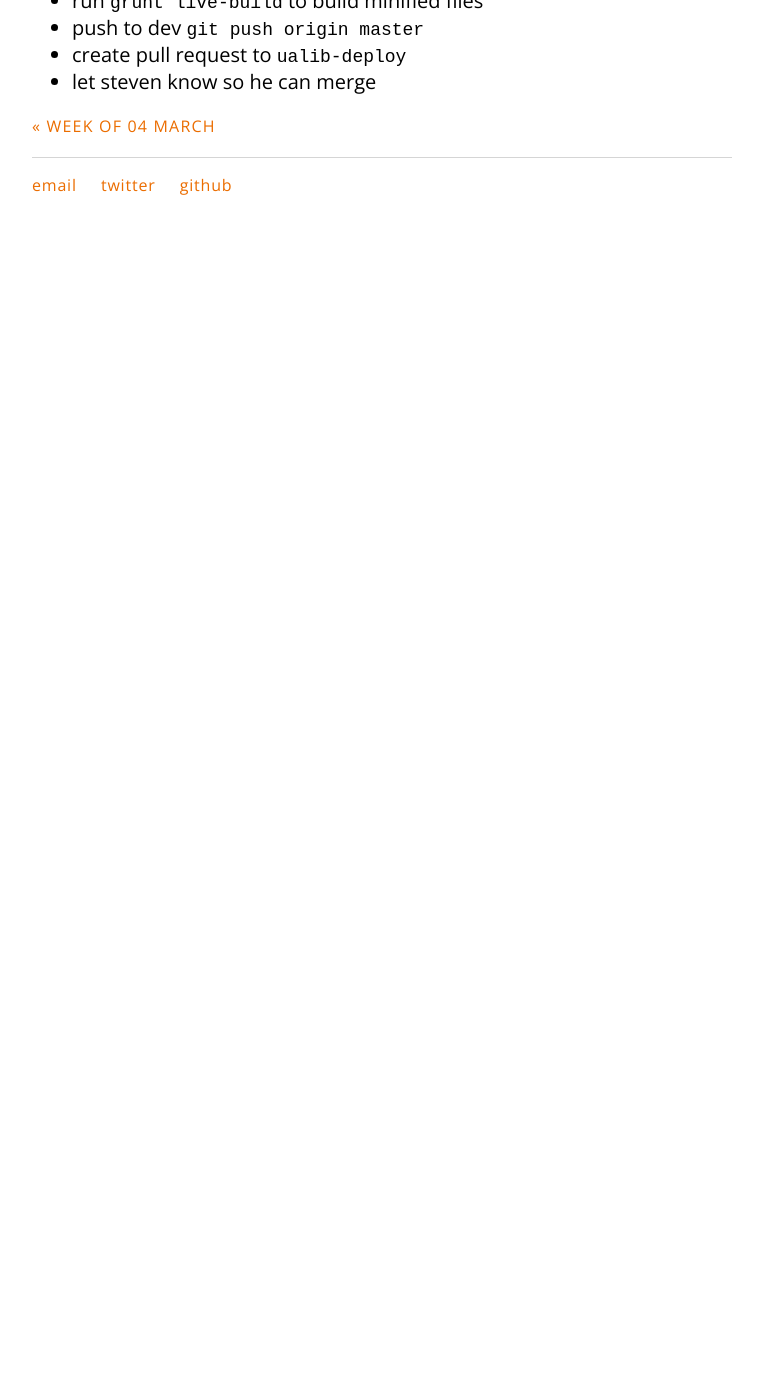
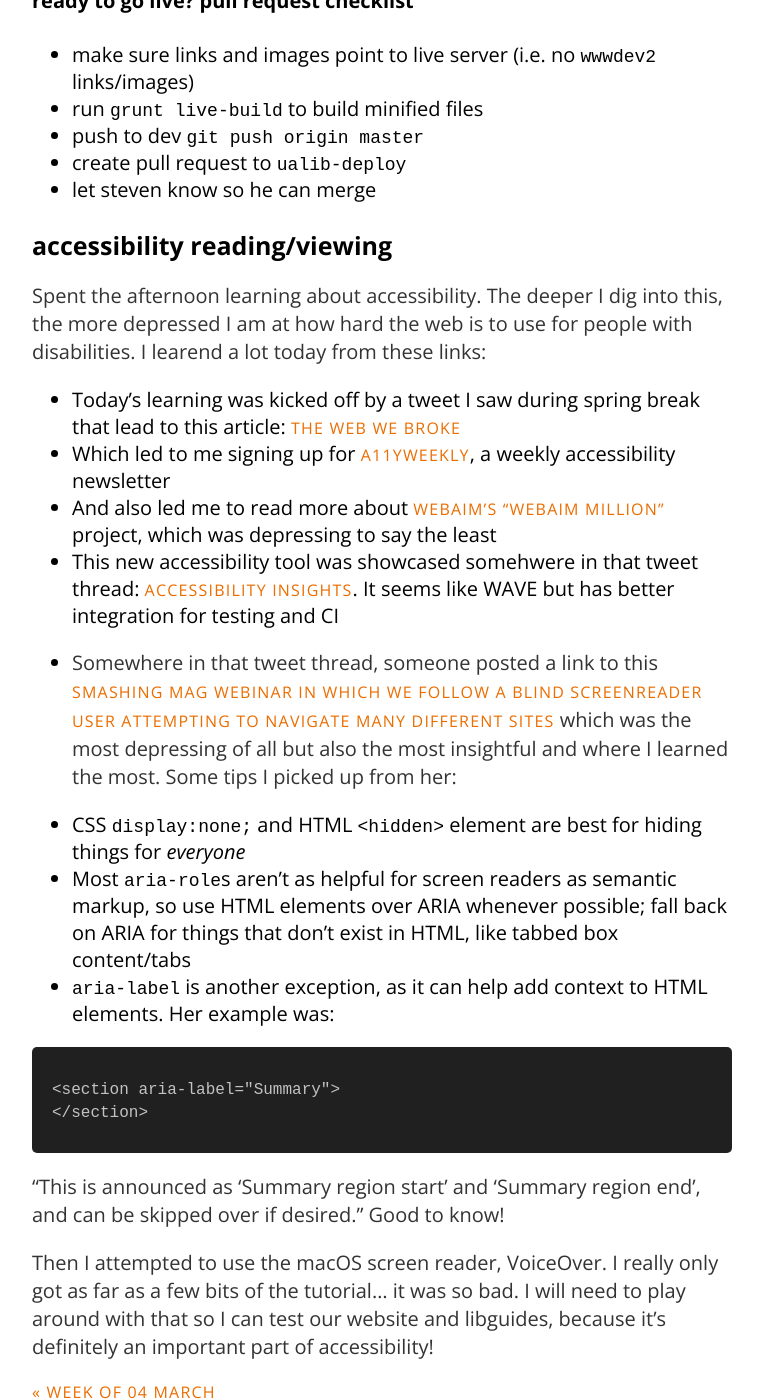
Before and after one commit to carylwyatt/carylwyatt.github.io, a Jekyll site: the page built from _posts/2019-03-18-week-of-18-mar.md, in a window 1280 px wide and 1400 px high, scrolled down 2163 px. Shown: the whole window, without its empty margins (258-1021 px from the left). Built offline with Jekyll 4.4.1, drawn with Linux system fonts in a browser that asks for light colours; before the commit the page ends 2399 px from its top, so only the background shows below that; some of the changed text lies outside the part shown.

Commit message:
mid-day updates

````diff
--- a/_posts/2019-03-18-week-of-18-mar.md
+++ b/_posts/2019-03-18-week-of-18-mar.md
@@ -34,7 +34,10 @@ ALL THAT TO SAY: When Jared was here this morning, I had him walk me through his
 - when you need to push, push your branch to the `ualibweb/roots-ualib` repo with `git push origin caryl-feature-name`
 - when ready to merge branch to dev, create pull request to **dev** (need to change the request location dropdown in pull request) to see changes on `wwwdev2` server
 - merge pull request
-- once merged, delete branch `git branch -d caryl-feature-name`
+- once merged, delete the branch:
+  - manually delete from github: click `[number] branches`, then click the red trashcan icon next to your now-defunct branch
+    - look into adding this action: [branch cleanup action](https://github.com/jessfraz/branch-cleanup-action)
+  - `git branch -d caryl-feature-name`
 
 #### ready to go live? pull request checklist
 
@@ -43,3 +46,26 @@ ALL THAT TO SAY: When Jared was here this morning, I had him walk me through his
 - push to dev `git push origin master`
 - create pull request to `ualib-deploy`
 - let steven know so he can merge
+
+### accessibility reading/viewing
+
+Spent the afternoon learning about accessibility. The deeper I dig into this, the more depressed I am at how hard the web is to use for people with disabilities. I learend a lot today from these links:
+
+* Today's learning was kicked off by a tweet I saw during spring break that lead to this article: [The web we broke](https://ethanmarcotte.com/wrote/the-web-we-broke/)
+* Which led to me signing up for [A11yWeekly](https://a11yweekly.com/), a weekly accessibility newsletter
+* And also led me to read more about [WebAIM's "WebAIM Million"](https://webaim.org/projects/million/) project, which was depressing to say the least
+* This new accessibility tool was showcased somehwere in that tweet thread: [Accessibility Insights](https://accessibilityinsights.io/en/). It seems like WAVE but has better integration for testing and CI
+* Somewhere in that tweet thread, someone posted a link to this [Smashing Mag webinar in which we follow a blind screenreader user attempting to navigate many different sites](https://www.smashingmagazine.com/2019/02/accessibility-webinar/) which was the most depressing of all but also the most insightful and where I learned the most. Some tips I picked up from her:
+
+* CSS `display:none;` and HTML `<hidden>` element are best for hiding things for *everyone*
+* Most `aria-role`s aren't as helpful for screen readers as semantic markup, so use HTML elements over ARIA whenever possible; fall back on ARIA for things that don't exist in HTML, like tabbed box content/tabs
+* `aria-label` is another exception, as it can help add context to HTML elements. Her example was:
+
+```
+<section aria-label="Summary">
+</section>
+```
+
+"This is announced as 'Summary region start' and 'Summary region end', and can be skipped over if desired." Good to know!
+
+Then I attempted to use the macOS screen reader, VoiceOver. I really only got as far as a few bits of the tutorial... it was so bad. I will need to play around with that so I can test our website and libguides, because it's definitely an important part of accessibility!
````
